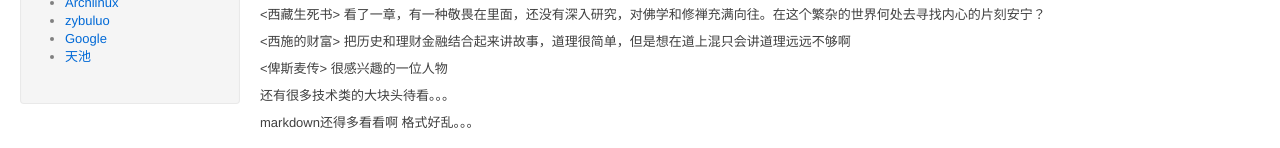
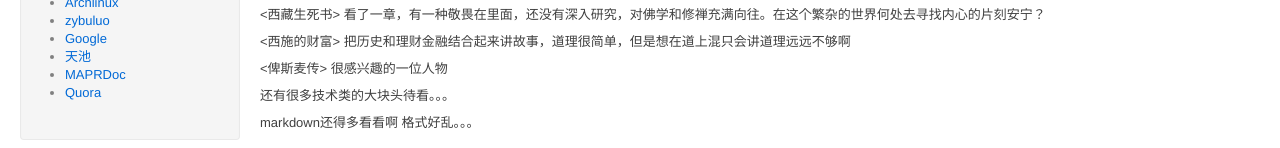
Before and after one commit to liuwenjielzu/liuwenjielzu.github.io, a plain HTML site: page 2013shu-dan.html in a window 1280 px wide. Shown: the part 413-561 px from the top of the page. Drawn offline with Linux system fonts and the light colour scheme; a script that the page names is missing.

Commit message:
add blogroll

```diff
--- a/2013shu-dan.html
+++ b/2013shu-dan.html
@@ -71,6 +71,8 @@
 				<li><a href="https://www.zybuluo.com">zybuluo</a></li>
 				<li><a href="http://www.google.com">Google</a></li>
 				<li><a href="http://tianchi.alibaba.com/geek.htm?nav=geek">天池</a></li>
+				<li><a href="http://doc.mapr.com/display/MapR/Home">MAPRDoc</a></li>
+				<li><a href="http://www.quora.com">Quora</a></li>
 			</ul>
 			</div>
 		</div>
```
Also changed, not shown: archives.html (+2 -0 lines), author/leftcloud.html (+2 -0 lines), authors.html (+2 -0 lines), categories.html (+2 -0 lines), category/mood.html (+2 -0 lines), category/pelican-git-markdown.html (+2 -0 lines), guang-gun-jie.html (+2 -0 lines), index.html (+2 -0 lines), pelicangithubjian-zhan.html (+2 -0 lines), shi-nian-huo-ying-mi.html (+2 -0 lines), tags.html (+2 -0 lines).
